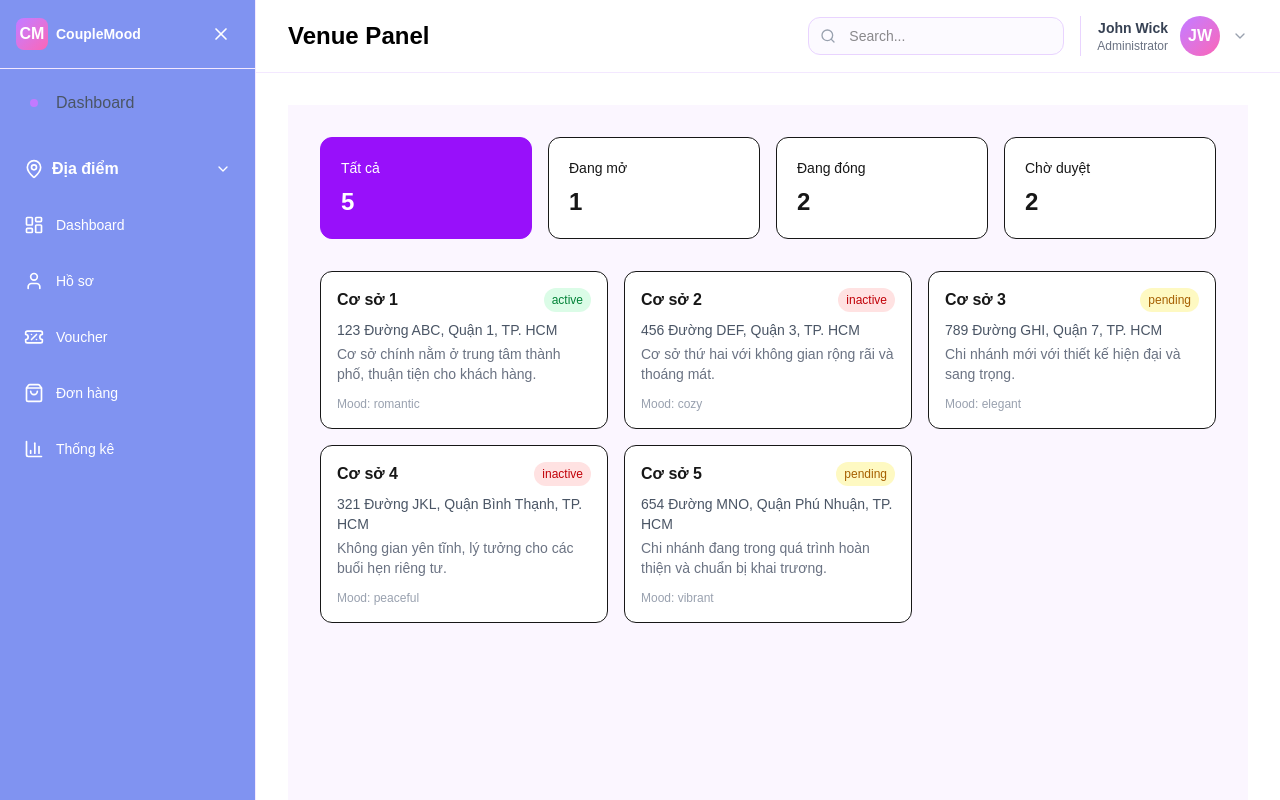
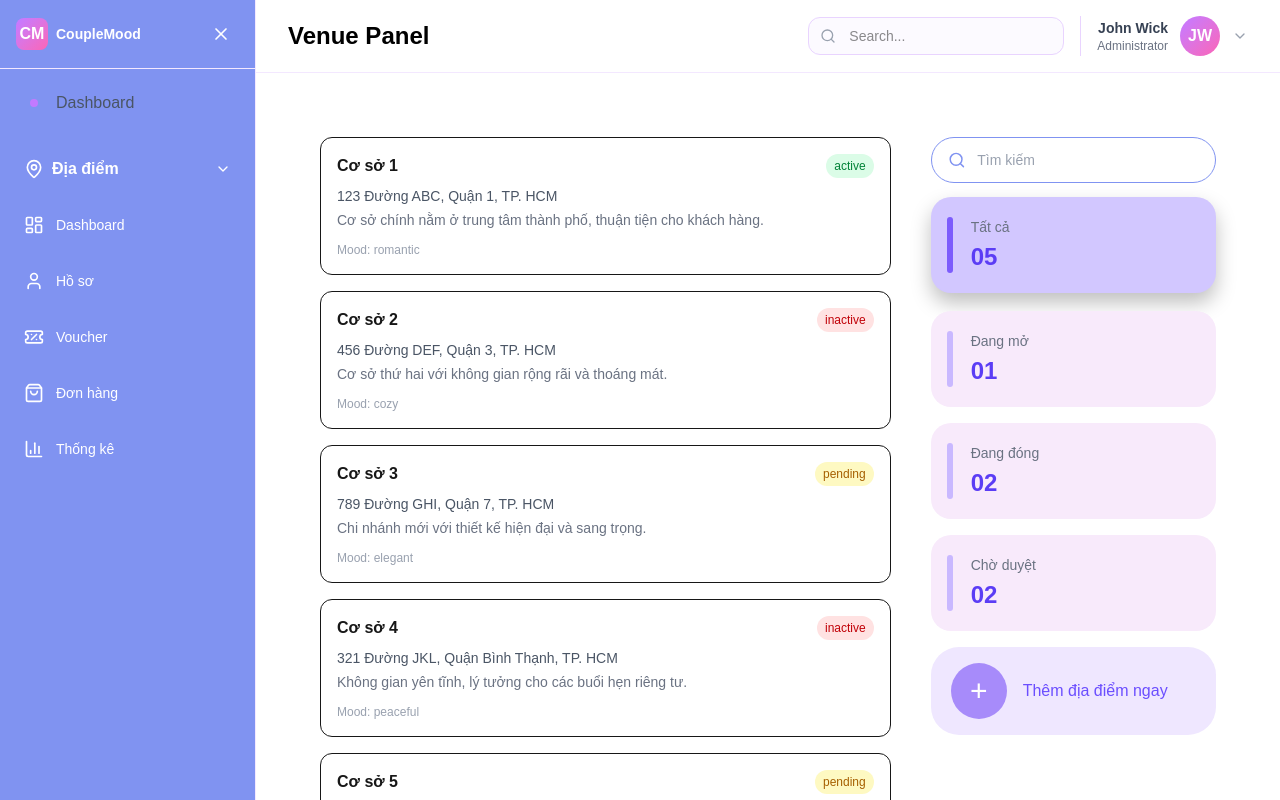
Before and after one commit to KimHang1504/CapstoneProject, a Next.js app: page /venue/location/mylocation in a window 1280 px wide. Shown: the top 800 px of the page. Built offline with nearby package versions, Linux system fonts and the light colour scheme.

Commit message:
UI of mylocation: incomplete

```diff
--- a/src/app/venue/location/mylocation/page.tsx
+++ b/src/app/venue/location/mylocation/page.tsx
@@ -2,11 +2,13 @@
 
 import { useState, useMemo } from 'react';
 import { MOCK_LOCATION } from '@/config/mock/location';
+import { Search } from 'lucide-react';
 
 type Status = 'all' | 'active' | 'inactive' | 'pending';
 
 export default function MyLocationPage() {
   const [statusFilter, setStatusFilter] = useState<Status>('all');
+  const [keyword, setKeyword] = useState('');
 
   const stats = useMemo(() => {
     return {
@@ -18,35 +20,25 @@ export default function MyLocationPage() {
   }, []);
 
   const locations = useMemo(() => {
-    if (statusFilter === 'all') return MOCK_LOCATION;
-    return MOCK_LOCATION.filter(l => l.status === statusFilter);
-  }, [statusFilter]);
+    return MOCK_LOCATION.filter(l => {
+      const matchStatus =
+        statusFilter === 'all' || l.status === statusFilter;
+
+      const matchKeyword =
+        l.name.toLowerCase().includes(keyword.toLowerCase()) ||
+        l.address.toLowerCase().includes(keyword.toLowerCase());
+
+      return matchStatus && matchKeyword;
+    });
+  }, [statusFilter, keyword]);
 
   return (
-    <div className="min-h-screen bg-[#FBF6FF] p-8">
-      <div className="grid grid-cols-4 gap-4 mb-8">
-        {[
-          { label: 'Tất cả', value: stats.all, key: 'all' },
-          { label: 'Đang mở', value: stats.active, key: 'active' },
-          { label: 'Đang đóng', value: stats.inactive, key: 'inactive' },
-          { label: 'Chờ duyệt', value: stats.pending, key: 'pending' },
-        ].map(item => (
-          <div
-            key={item.key}
-            onClick={() => setStatusFilter(item.key as Status)}
-            className={`cursor-pointer rounded-xl p-5 border transition
-              ${statusFilter === item.key
-                ? 'bg-purple-600 text-white border-purple-600'
-                : 'bg-white hover:border-purple-400'}
-            `}
-          >
-            <p className="text-sm">{item.label}</p>
-            <p className="text-2xl font-bold mt-2">{item.value}</p>
-          </div>
-        ))}
-      </div>
+    <div className="flex gap-10 justify-between p-8">
+      {/* ================= LEFT ================= */}
+      <div className="flex-2 space-y-4">
 
-      <div className="grid grid-cols-1 md:grid-cols-2 lg:grid-cols-3 gap-4">
+
+        {/* LOCATION LIST */}
         {locations.map(loc => (
           <div
             key={loc.id}
@@ -73,13 +65,84 @@ export default function MyLocationPage() {
             </p>
           </div>
         ))}
+
+        {locations.length === 0 && (
+          <div className="text-center text-gray-500 py-10">
+            Không có địa điểm phù hợp
+          </div>
+        )}
       </div>
 
-      {locations.length === 0 && (
-        <div className="text-center text-gray-500 py-10">
-          Không có địa điểm
+      <div className="flex-1 space-y-4 mb-8">
+        <div className="flex items-center gap-3 bg-white border border-[#8093F1] rounded-3xl px-4 py-3 mb-4">
+          <Search className="text-[#8093F1] w-5 h-5" />
+
+          <input
+            value={keyword}
+            onChange={e => setKeyword(e.target.value)}
+            placeholder="Tìm kiếm"
+            className="w-full bg-transparent outline-none text-sm text-gray-700 placeholder:text-gray-400"
+          />
         </div>
-      )}
+
+        {[
+          { label: 'Tất cả', value: stats.all, key: 'all' },
+          { label: 'Đang mở', value: stats.active, key: 'active' },
+          { label: 'Đang đóng', value: stats.inactive, key: 'inactive' },
+          { label: 'Chờ duyệt', value: stats.pending, key: 'pending' },
+        ].map(item => (
+          <div
+            key={item.key}
+            onClick={() => setStatusFilter(item.key as Status)}
+            className={`relative cursor-pointer rounded-[20px] p-5 transition
+    ${statusFilter === item.key
+                ? 'bg-[#d2c7ff] shadow-[0_10px_20px_rgba(0,0,0,0.25)] -translate-y-0.5'
+                : 'bg-[#F8EAFB] hover:bg-[#F3ECFF]'
+              }
+  `}
+          >
+            <span
+              className={`absolute left-4 top-1/2 -translate-y-1/2 h-14 w-1.5 rounded-full
+      ${statusFilter === item.key
+                  ? 'bg-[#7C5CFC]'
+                  : 'bg-[#C9B8FF]'
+                }
+    `}
+            />
+
+            <p className="text-sm text-gray-500 ml-5">{item.label}</p>
+            <p className="text-2xl font-bold text-[#5B3DF5] mt-1 ml-5">
+              {item.value.toString().padStart(2, '0')}
+            </p>
+          </div>
+        ))}
+        <button
+          className="
+    w-full flex items-center gap-4
+    rounded-[28px]
+    bg-[#EFE7FF]
+    px-5 py-4
+]
+    transition-all
+  "
+        >
+          {/* ICON */}
+          <div className="
+    w-14 h-14 rounded-full
+    bg-[#A78BFA]
+    flex items-center justify-center
+    text-white text-3xl
+  ">
+            +
+          </div>
+
+          {/* TEXT */}
+          <span className="text-[#6B4EFF] font-medium">
+            Thêm địa điểm ngay
+          </span>
+        </button>
+
+      </div>
     </div>
   );
 }
```
